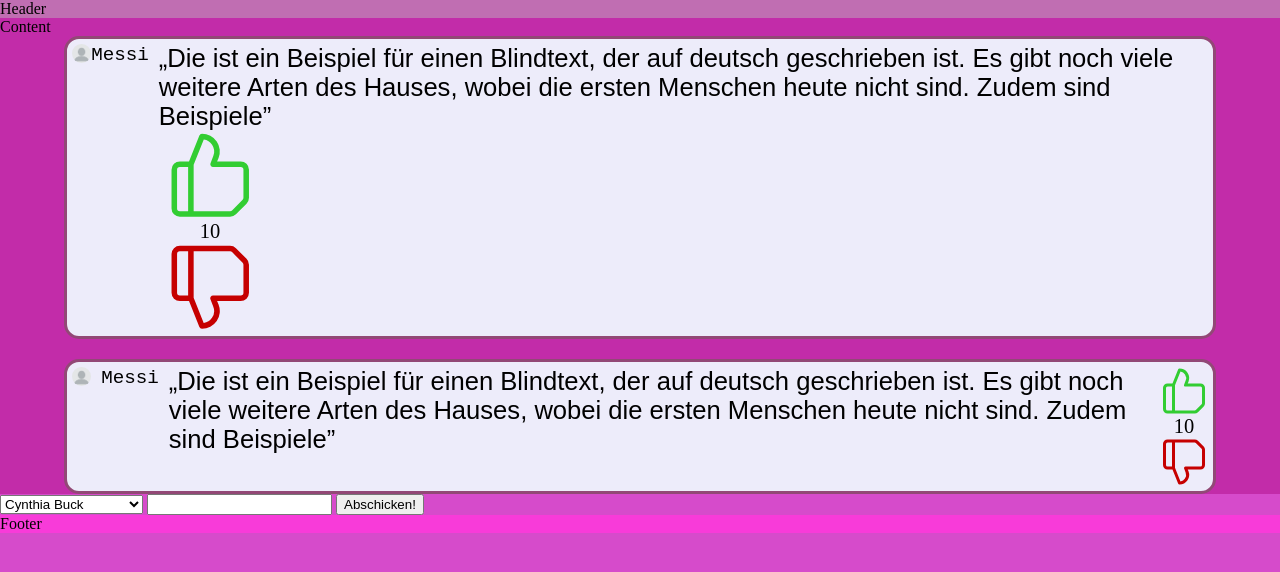
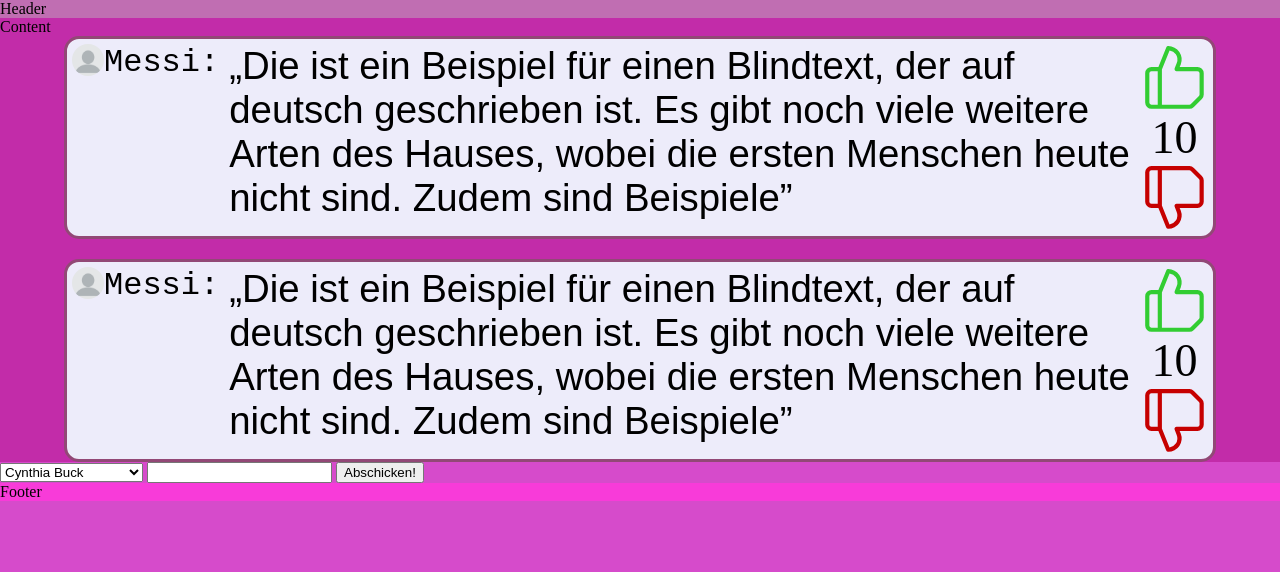
Before and after one commit to Kalbra/Out-of-Context, a Flask app: page / in a window 1280 px wide. Shown: the top 572 px of the page. Run offline with Flask 3, Linux system fonts and the light colour scheme; data comes from the database, SQL or seed files in the repository; both versions use the stored data as it was after the commit.

Commit message:
delete security
Responsive Design is Fresher then je now

working approve bot

```diff
--- a/api/api_models/quote.py
+++ b/api/api_models/quote.py
@@ -53,7 +53,7 @@
                 db.session.add(quote)
                 db.session.commit()
 
-                bot.loop.create_task(trigger_approval_request(quote, instance_id))
+                bot.loop.create_task(trigger_approval_request(quote.id, quote.quote, instance_id))
 
         except KeyError as e:
             response = jsonify({"message": "Not all parameters are provided correctly", "error": str(e)})
--- a/api/app.py
+++ b/api/app.py
@@ -6,12 +6,15 @@
 from api.models.base import db
 
 from api.api_models.quote import QuoteQuery, NewQuote
+from api.approve_bot import init_approve_bot
 
 app = Flask(__name__)
 
 app.config['SQLALCHEMY_DATABASE_URI'] = 'sqlite:///demo.db'
 
 db.init_app(app)
+
+init_approve_bot(app.app_context())
 
 api = Api(app, prefix='/api')
 api.add_resource(QuoteQuery, '/quote')
--- a/api/approve_bot.py
+++ b/api/approve_bot.py
@@ -17,19 +17,25 @@
 
 bot = commands.Bot(command_prefix='!', intents=intents)
 
+app_context = None
 
-async def trigger_approval_request(quote, instance_id):
+
+def init_approve_bot(ctx):
+    global app_context
+    app_context = ctx
+
+
+async def trigger_approval_request(quote_id, quote_string, instance_id):
     channel = bot.get_channel(CHANNEL_ID)
     if channel:
         embed = discord.Embed(
-            title=f"Quote ID: {quote.id};Instance ID: {instance_id}",
-            description=quote.quote,
+            title=f"Quote ID: {quote_id};Instance ID: {instance_id}",
+            description=quote_string,
             color=discord.Color.blue()
         )
         message = await channel.send(embed=embed)
 
-        db.session.add(ReactionLink(discord_message_id=message.id, quote_id=quote.id, quote=quote))
-
+        db.session.add(ReactionLink(discord_message_id=message.id, quote_id=quote_id))
         db.session.commit()
 
         await message.add_reaction("✅")
@@ -39,21 +45,27 @@
 @bot.event
 async def on_reaction_add(reaction, user):
     if not user.id == BOT_ID:
-        reaction_link = ReactionLink.query.filter(ReactionLink.discord_message_id == reaction.message.id).first()
+        with app_context:
+            reaction_link = db.session.query(ReactionLink).filter(
+                ReactionLink.discord_message_id == reaction.message.id).first()
 
-        print(reaction_link)
+            print(reaction_link)
 
-        if reaction_link:
-            db.session.delete(reaction_link.quote)
+            if reaction_link:
+                try:
+                    if str(reaction.emoji) == "✅":
+                        reaction_link.quote.approved = 1
+                        await reaction.message.delete()
 
-            if str(reaction.emoji) == "✅":
-                reaction_link.quote.approved = True
-                await reaction.message.delete()
+                    if str(reaction.emoji == "❌"):
+                        await reaction.message.delete()
 
-            if str(reaction.emoji == "❌"):
-                await reaction.message.delete()
+                except discord.errors.NotFound:
+                    pass
 
-            db.session.commit()
+                db.session.delete(reaction_link)
+
+                db.session.commit()
 
 
 async def trigger_function(message, user):
@@ -64,5 +76,6 @@
 def run_bot():
     bot.run(TOKEN)
 
+
 bot_thread = threading.Thread(target=run_bot)
 bot_thread.start()
--- a/api/static/style.css
+++ b/api/static/style.css
@@ -56,6 +56,10 @@
     font-size: var(--main-comment-author-font-size);
 }
 
+.comment-author::after {
+    content: ':';
+}
+
 
 .comment img {
     width: var(--main-comment-img-width); /* setzt die Breite des Bildes */
@@ -95,7 +99,7 @@
     background-color: rgb(248, 59, 217);  /* safe delete */
 }
 
-.comment-container {
+    .comment-container {
         display: flex;
     }
 
@@ -120,17 +124,16 @@
         --main-container-padding-inline: 5vw;
         --main-comment-border-radius: 15px;
         --main-commment-padding: 5px;
-        --main-comment-p-font-size: 2vw;
+        --main-comment-p-font-size: 3vw;
         --main-comment-border-line-width: 3px;
-        --main-comment-img-width: 1.5vw;
+        --main-comment-img-width: 2.5vw;
         --main-comment-img-border-radius: 90px;
         --main-comment-p-font-family: Arial, Helvetica, sans-serif;
         --main-commment-author-font-family: 'Courier New', Courier, monospace;
-        --main-comment-author-font-size: 1.5vw;
+        --main-comment-author-font-size: 2.5vw;
         --main-commment-container-gap: 10px;
 
-        --Vote-Div-Width: 8vw;
-
+        --Vote-Div-Width: 18vw;
       }
 }
 
@@ -153,8 +156,25 @@
         --main-comment-author-font-size: 2.5vw;
         --main-commment-container-gap: 10px;
 
-        --Vote-Div-Width: 30vw;
+        --Vote-Div-Width: 20vw;
       }
+
+    .comment-container {
+        display: grid;
+        grid-template-columns: repeat(2, 1fr);
+        grid-template-rows: auto auto;
+        gap: 0px;
+    }
+
+    .always-on-top {
+        display: flex;
+        grid-column: span 2;
+    }
+
+    .always-on-bottom {
+        display: flex;
+        grid-column: span 2;
+    }
 }
 
 @media (max-width: 599px) {
@@ -184,7 +204,7 @@
         display: grid;
         grid-template-columns: repeat(2, 1fr);
         grid-template-rows: auto auto;
-        gap: 10px;
+        gap: 0px;
     }
 
     .always-on-top {
--- a/api/templates/index.html
+++ b/api/templates/index.html
@@ -23,7 +23,7 @@
                         <p class="comment-author">Messi</p>
                     </div>
 
-                    <div class="always-flex-div">
+                    <div class="always-on-bottom">
                         <p class="comment-text">Die ist ein Beispiel für einen Blindtext, der auf deutsch geschrieben ist. Es gibt noch viele weitere Arten des Hauses, wobei die ersten Menschen heute nicht sind. Zudem sind Beispiele</p>
 
                         <div class="comment-votes">
@@ -42,11 +42,14 @@
             <div class="comment">
                 <div class="comment-container">
 
+                    <div class="always-on-top">
                         <img src="images/blank-profile.webp" class="comment-image">
 
                         <p class="comment-author">Messi</p>
+                    </div>
+
+                    <div class="always-on-bottom">
                         <p class="comment-text">Die ist ein Beispiel für einen Blindtext, der auf deutsch geschrieben ist. Es gibt noch viele weitere Arten des Hauses, wobei die ersten Menschen heute nicht sind. Zudem sind Beispiele</p>
-
 
                         <div class="comment-votes">
                                 <svg style="fill: limegreen;" xmlns="http://www.w3.org/2000/svg" viewBox="0 0 32 32"><path d="M27 11h-8.52L19 9.8A6.42 6.42 0 0 0 13 1a1 1 0 0 0-.93.63L8.32 11H5a3 3 0 0 0-3 3v14a3 3 0 0 0 3 3h18.17a3 3 0 0 0 2.12-.88l3.83-3.83a3 3 0 0 0 .88-2.12V14a3 3 0 0 0-3-3zM4 28V14a1 1 0 0 1 1-1h3v16H5a1 1 0 0 1-1-1zm24-3.83a1 1 0 0 1-.29.71l-3.83 3.83a1.05 1.05 0 0 1-.71.29H10V12.19l3.66-9.14a4.31 4.31 0 0 1 3 1.89 4.38 4.38 0 0 1 .44 4.12l-1 2.57A1 1 0 0 0 17 13h10a1 1 0 0 1 1 1z" data-name="thumb up android app aplication phone"></path></svg>
@@ -54,6 +57,7 @@
                                 <div class="vote-count">10</div>
 
                                 <svg style="fill: #c60000;" xmlns="http://www.w3.org/2000/svg" viewBox="0 0 32 32"><path d="m29.12 5.71-3.83-3.83A3 3 0 0 0 23.17 1H5a3 3 0 0 0-3 3v14a3 3 0 0 0 3 3h3.32l3.75 9.37A1 1 0 0 0 13 31a6.42 6.42 0 0 0 6-8.8l-.52-1.2H27a3 3 0 0 0 3-3V7.83a3 3 0 0 0-.88-2.12zM4 18V4a1 1 0 0 1 1-1h3v16H5a1 1 0 0 1-1-1zm24 0a1 1 0 0 1-1 1H17a1 1 0 0 0-.93 1.37l1 2.57a4.38 4.38 0 0 1-.44 4.12 4.31 4.31 0 0 1-3 1.89L10 19.81V3h13.17a1 1 0 0 1 .71.29l3.83 3.83a1 1 0 0 1 .29.71z" data-name="thumb down android app aplication phone"></path></svg>
+                        </div>
                     </div>
 
                 </div>
```
Also changed, not shown: api/instance/demo.db, api/models/base.py (line endings or trailing spaces). Lines whose indentation alone changed are shown as unchanged.
